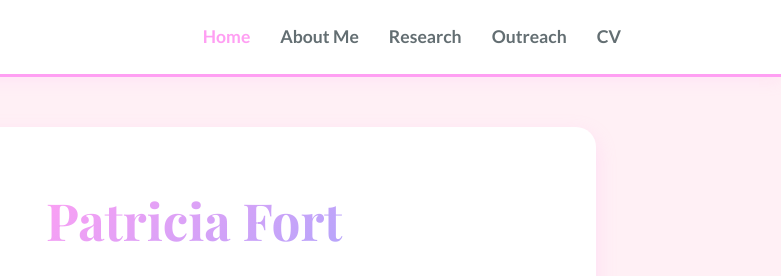
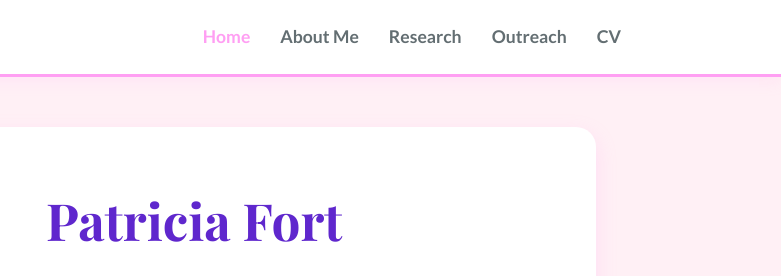
Before and after one commit to pvfort/pvfort.github.io, a plain HTML site: page index.html in a window 1280 px wide. Shown: the top 276 px of the page, 499-1280 px from the left. Drawn offline with nearby package versions, Linux system fonts and the light colour scheme.

Commit message:
Update style.css

```diff
--- a/style.css
+++ b/style.css
@@ -84,7 +84,7 @@ nav {
 .nav-links a:hover, .nav-links a.active { color: var(--pink); }
 
 /* =========================================
-   3. SEPARATE BOX LAYOUT (Like CV)
+   3. SEPARATE BOX LAYOUT
    ========================================= */
 .page-container, .home-container, .profile-container, .cv-container {
     max-width: 950px;
@@ -103,8 +103,6 @@ nav {
     overflow: hidden;
     box-shadow: var(--shadow);
     border: 1px solid white;
-
-    /* THIS IS THE KEY: Spacing between boxes */
     margin-bottom: 40px;
 }
 
@@ -163,10 +161,14 @@ nav {
     width: 260px; height: 260px; object-fit: cover; border-radius: 50%;
     border: 6px solid white; box-shadow: 0 0 0 6px var(--pink);
 }
+
+/* UPDATED: Name uses solid purple now, no gradient text */
 .text-section h1 {
-    font-size: 3.2rem; background: var(--happy-gradient);
-    -webkit-background-clip: text; -webkit-text-fill-color: transparent; margin-bottom: 15px;
+    font-size: 3.2rem;
+    color: var(--dark-purple); /* MATCHES OTHER TITLES */
+    margin-bottom: 15px;
 }
+
 .tagline { font-size: 1.2rem; font-weight: 700; color: var(--periwinkle); margin-bottom: 20px; }
 
 /* About Page */
```
